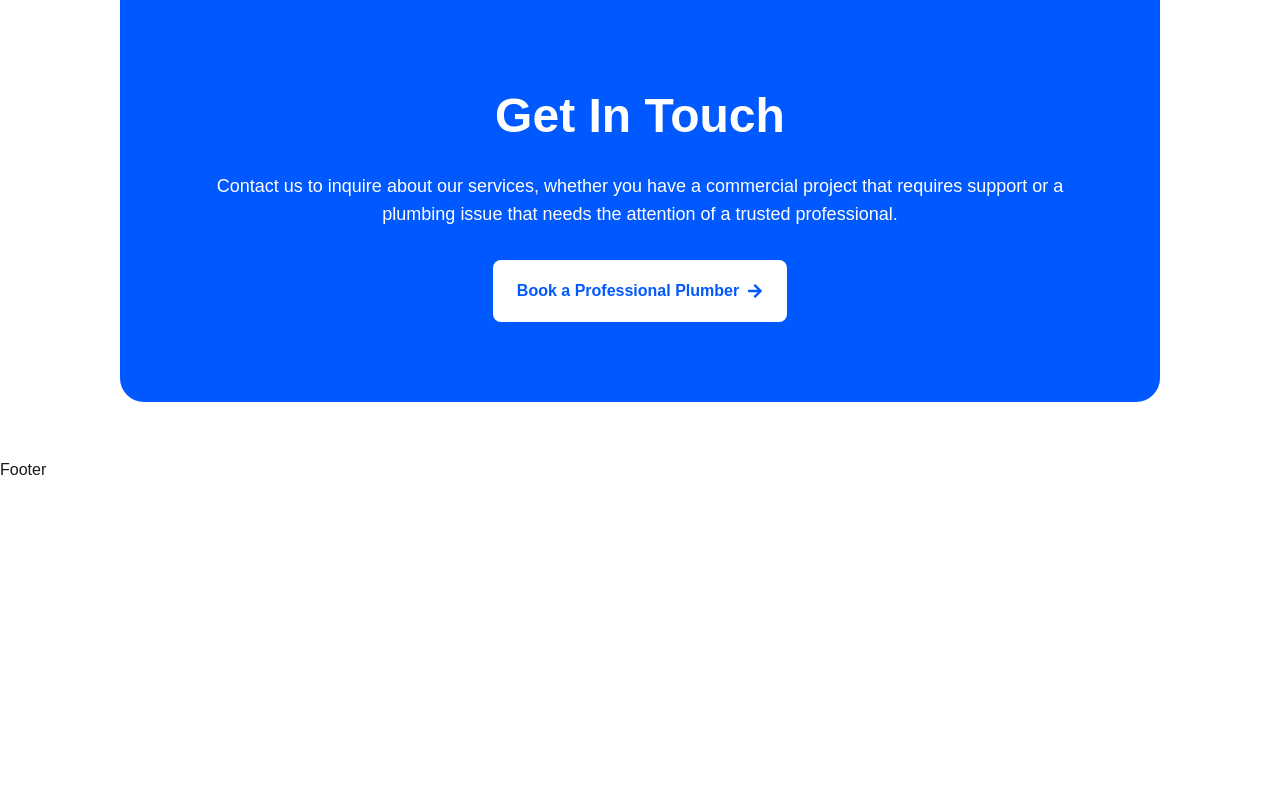
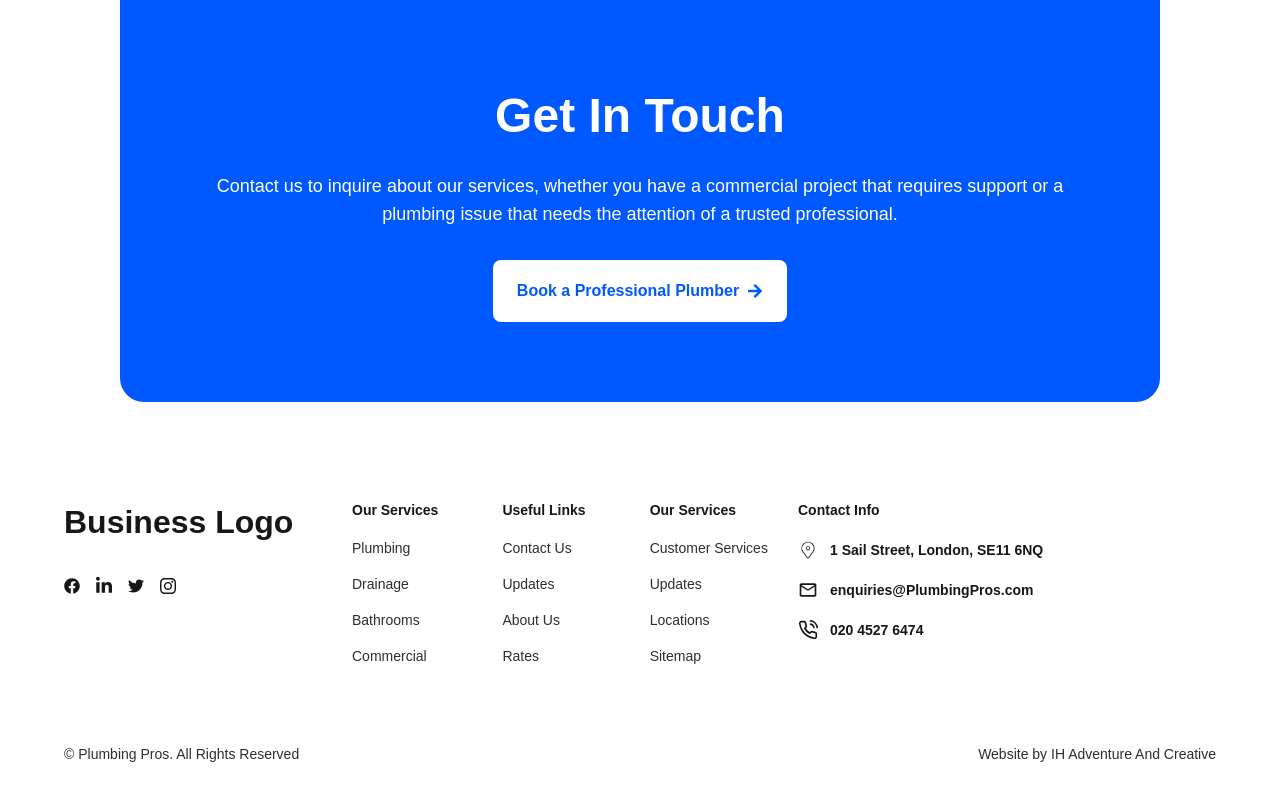
Before and after one commit to farzanacoder/Task1_repo, a Next.js app: page / in a window 1280 px wide. Shown: the part 704-1504 px from the top of the page. Before the commit the page ends 1186 px from the top, so only its background shows below. Built offline with nearby package versions, Linux system fonts and the light colour scheme.

Commit message:
Footer done

```diff
--- a/components/Footer.jsx
+++ b/components/Footer.jsx
@@ -1,8 +1,77 @@
 import React from 'react'
+import { FaFacebook } from "react-icons/fa";
+import { FaLinkedinIn } from "react-icons/fa";
+import { TfiTwitterAlt } from "react-icons/tfi";
+import { FaInstagram } from "react-icons/fa";
+import { FiPhoneCall } from "react-icons/fi";
+import { CiLocationOn } from "react-icons/ci";
+import { MdOutlineEmail } from "react-icons/md";
+
 
 const Footer = () => {
+    const contact = { address: '1 Sail Street, London, SE11 6NQ', phone: '020 4527 6474', email: 'enquiries@PlumbingPros.com' }
+
   return (
-    <div>Footer</div>
+    <section className='max-w-6xl mx-auto mt-10'>
+        <div className='flex justify-between gap-7'>
+           <div className="logo">
+                <h1 className='text-[32px] mb-7 w-[260px] font-bold'>Business Logo</h1>
+                <div className="links flex gap-4">
+                    <FaFacebook className=' h-6 w-4'/>
+                    <FaLinkedinIn className=' h-6 w-4'/>
+                    <TfiTwitterAlt className=' h-6 w-4'/>
+                    <FaInstagram className=' h-6 w-4'/>
+                </div>
+            </div>
+
+
+            <div className=' w-[430px] flex gap-x-16'>
+                <div className="">
+                <h4 className='font-semibold mb-4 text-sm leading-6'>Our Services</h4>
+                <ul className='flex flex-col gap-y-4'>
+                    <li className='font-normal text-sm text-[#2A2F32] cursor-pointer leading-5'>Plumbing</li>
+                    <li className='font-normal text-sm text-[#2A2F32] cursor-pointer leading-5'>Drainage</li>
+                    <li className='font-normal text-sm text-[#2A2F32] cursor-pointer leading-5'>Bathrooms</li>
+                    <li className='font-normal text-sm text-[#2A2F32] cursor-pointer leading-5'>Commercial</li>
+                </ul>
+            </div>
+            <div className="flex flex-col gap-y-4">
+                <h4 className='font-semibold text-sm leading-6'>Useful Links</h4>
+                <ul className='flex flex-col gap-y-4'>
+                    <li className='font-normal text-sm text-[#2A2F32] cursor-pointer leading-5'>Contact Us</li>
+                    <li className='font-normal text-sm text-[#2A2F32] cursor-pointer leading-5'>Updates</li>
+                    <li className='font-normal text-sm text-[#2A2F32] cursor-pointer leading-5'>About Us</li>
+                    <li className='font-normal text-sm text-[#2A2F32] cursor-pointer leading-5'>Rates</li>
+                </ul>
+            </div>
+            <div className="flex flex-col gap-y-4">
+                <h4 className='font-semibold text-sm leading-6'>Our Services</h4>
+                <ul className='flex flex-col gap-y-4'>
+                    <li className='font-normal text-sm text-[#2A2F32] cursor-pointer leading-5'>Customer Services</li>
+                    <li className='font-normal text-sm text-[#2A2F32] cursor-pointer leading-5'>Updates</li>
+                    <li className='font-normal text-sm text-[#2A2F32] cursor-pointer leading-5'>Locations</li>
+                    <li className='font-normal text-sm text-[#2A2F32] cursor-pointer leading-5'>Sitemap</li>
+                </ul>
+            </div>
+            </div>
+
+
+            <div className="phn w-[430px]">
+                <h4 className='font-semibold text-sm leading-6 mb-4'>Contact Info</h4>
+              <p className='font-semibold gap-3 text-sm leading-6 flex items-center mb-4'><CiLocationOn size={20} className=''/>{contact.address}</p>
+              <p className='font-semibold gap-3 text-sm leading-6 flex items-center mb-4'><MdOutlineEmail  size={20}/>{contact.email}</p>
+              <p className='font-semibold gap-3 text-sm leading-6 flex items-center mb-4'><FiPhoneCall  size={20}/>{contact.phone}</p>
+            </div>
+
+
+        </div>
+
+        <footer className='flex items-center mt-20 mb-[60px] justify-between text-sm font-normal leading-4 text-[#2A2F32]'>
+            <p>© Plumbing Pros. All Rights Reserved </p>
+            <p>Website by IH Adventure And Creative</p>
+        </footer>
+    </section>
+
   )
 }
 
```
